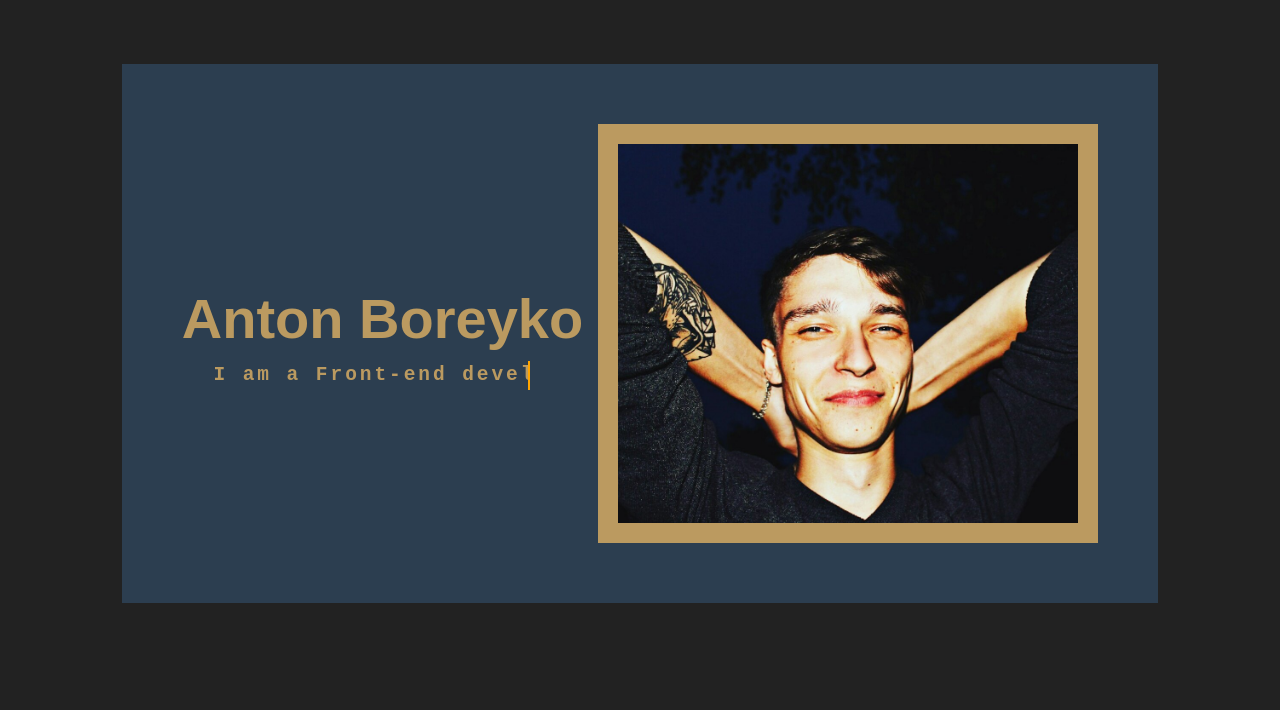
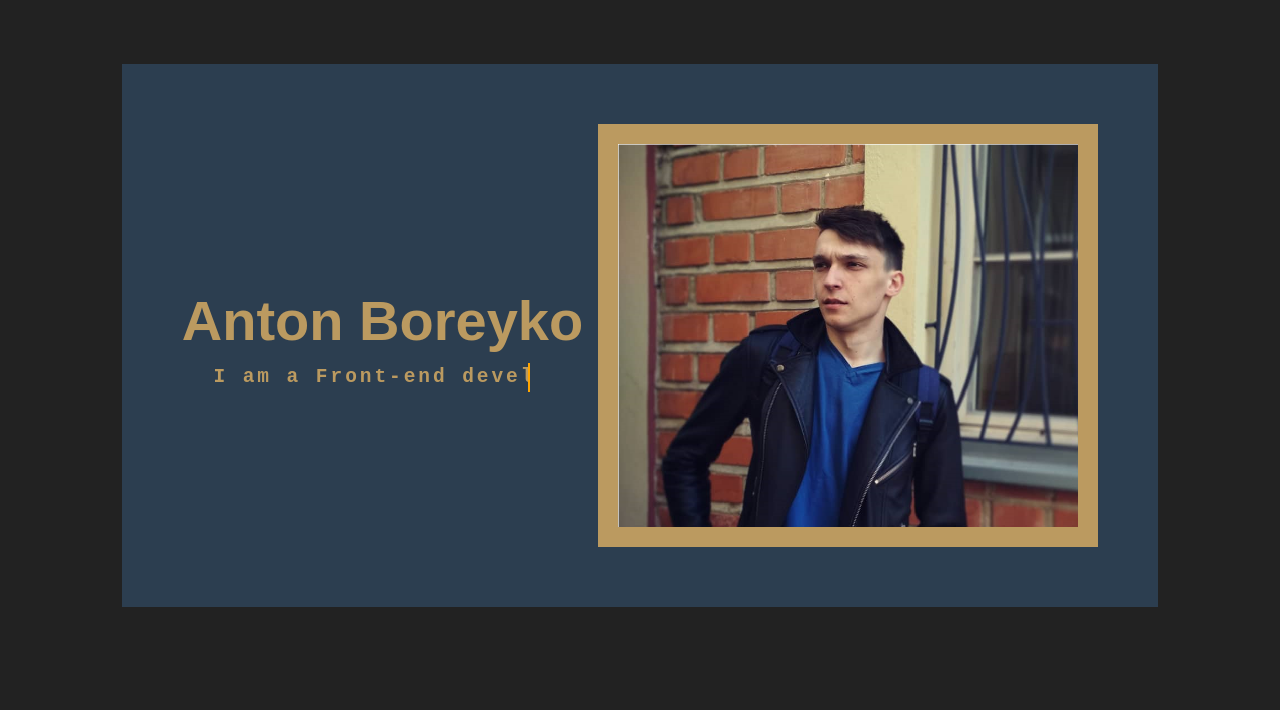
Before and after one commit to AntonBoreiko/test-DataMola, a plain HTML site: page index.html in a window 1280 px wide. Shown: the top 710 px of the page. Drawn offline with Linux system fonts and the light colour scheme.

Commit message:
fix foto

```diff
--- a/index.html
+++ b/index.html
@@ -23,7 +23,7 @@
                </div>
             </div>
             <div class="header__foto">
-               <img src="./img/foto.jpg" alt="foto" class="header__foto-img">
+               <img src="./img/foto.png" alt="foto" class="header__foto-img">
             </div>
          </div>
 
```
Also changed, not shown: img/foto.jpg (deleted), img/foto.png (added).
